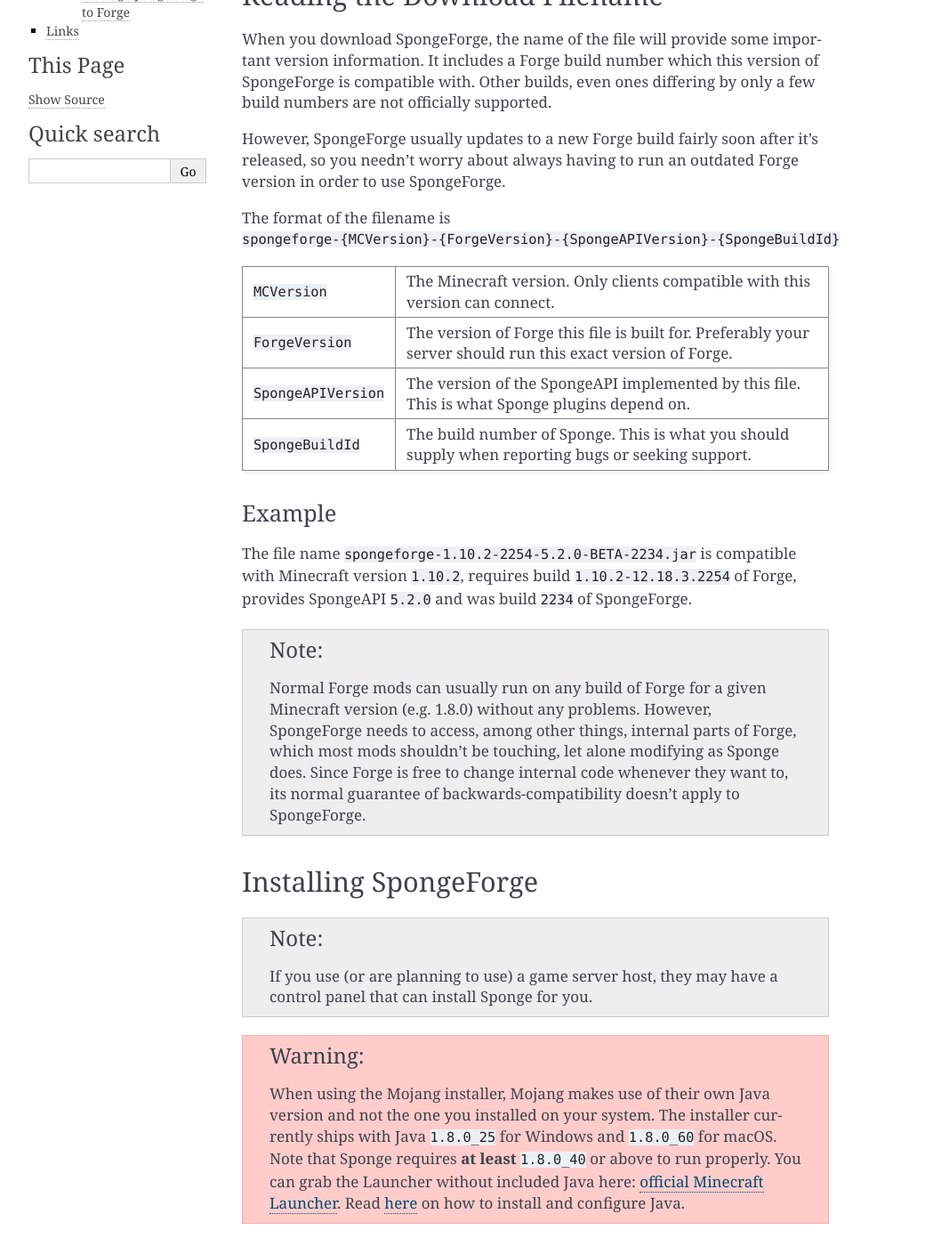
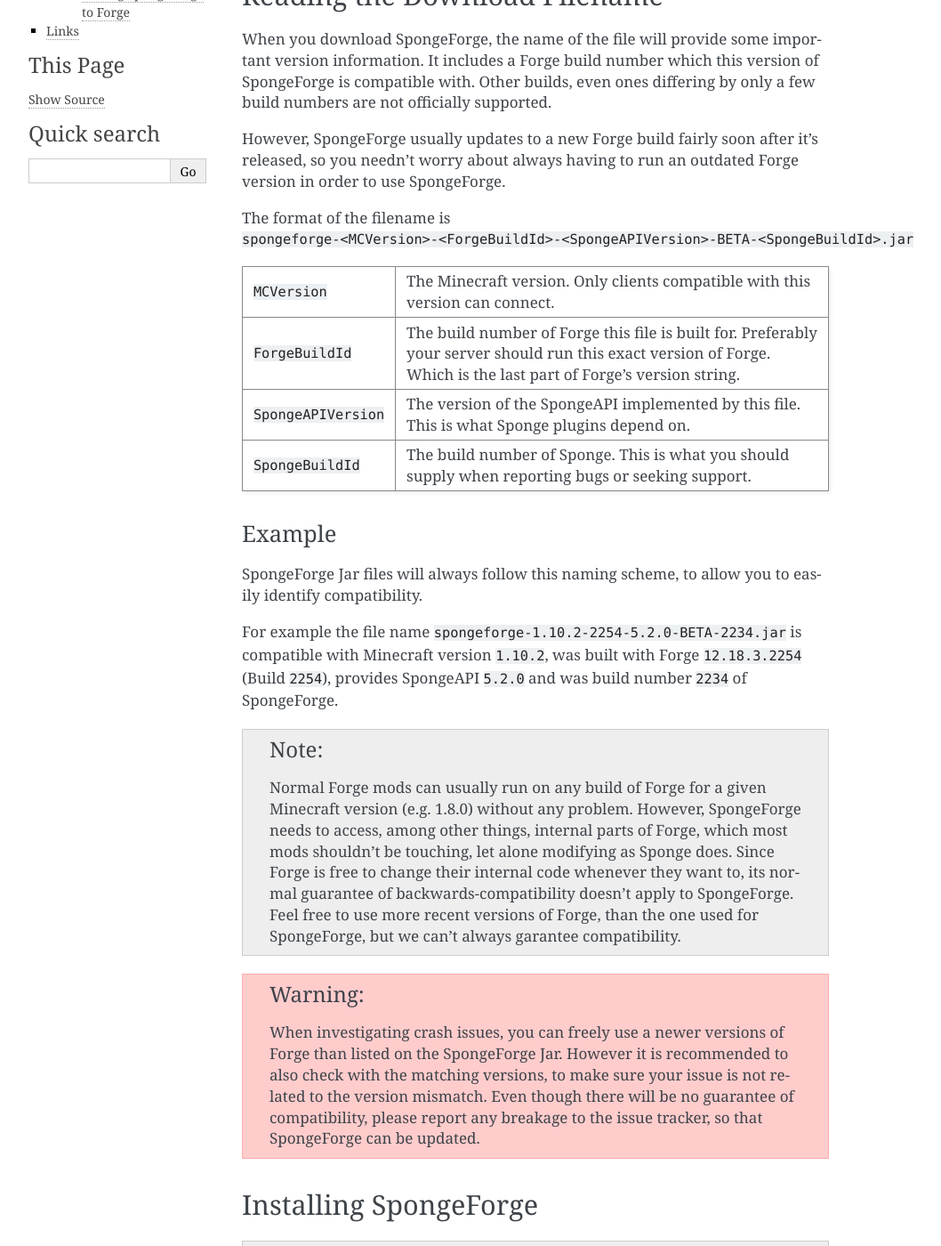
Before and after one commit to SpongePowered/SpongeDocs, a Sphinx documentation site: the page built from source/server/getting-started/implementations/spongeforge.rst, in a window 1280 px wide and 1400 px high, scrolled down 385 px. Shown: the whole window at 89% size, without its empty margins (148-1206 px from the left). Built offline with Sphinx 7.4.7, drawn with Linux system fonts in a browser that asks for light colours; pages that are not in the unit, such as notebooks, are missing from menus.

Commit message:
Follow @phit's suggestion

```diff
--- a/source/server/getting-started/implementations/spongeforge.rst
+++ b/source/server/getting-started/implementations/spongeforge.rst
@@ -23,13 +23,13 @@
 worry about always having to run an outdated Forge version in order to use SpongeForge.
 
 
-The format of the filename is ``spongeforge-{MCVersion}-{ForgeVersion}-{SpongeAPIVersion}-{SpongeBuildId}``
+The format of the filename is ``spongeforge-<MCVersion>-<ForgeBuildId>-<SpongeAPIVersion>-BETA-<SpongeBuildId>.jar``
 
 +----------------------+-----------------------------------------------------------------------------------------------+
 | ``MCVersion``        | The Minecraft version. Only clients compatible with this version can connect.                 |
 +----------------------+-----------------------------------------------------------------------------------------------+
-| ``ForgeVersion``     | The version of Forge this file is built for. Preferably your server should run this exact     |
-|                      | version of Forge.                                                                             |
+| ``ForgeBuildId``     | The build number of Forge this file is built for. Preferably your server should run this exact|
+|                      | version of Forge. Which is the last part of Forge's version string.                           |
 +----------------------+-----------------------------------------------------------------------------------------------+
 | ``SpongeAPIVersion`` | The version of the SpongeAPI implemented by this file. This is what Sponge plugins depend on. |
 +----------------------+-----------------------------------------------------------------------------------------------+
@@ -40,16 +40,28 @@
 Example
 ~~~~~~~
 
-The file name ``spongeforge-1.10.2-2254-5.2.0-BETA-2234.jar`` is compatible with Minecraft version ``1.10.2``,
-requires build ``1.10.2-12.18.3.2254`` of Forge, provides SpongeAPI ``5.2.0`` and was build ``2234`` of SpongeForge.
+SpongeForge Jar files will always follow this naming scheme, to allow you to easily identify compatibility.
+
+For example the file name ``spongeforge-1.10.2-2254-5.2.0-BETA-2234.jar`` is compatible with Minecraft version ``1.10.2``,
+was built with Forge ``12.18.3.2254`` (Build ``2254``), provides SpongeAPI ``5.2.0`` and was build number ``2234`` of
+SpongeForge.
 
 .. note::
 
-    Normal Forge mods can usually run on any build of Forge for a given Minecraft version (e.g. 1.8.0) without
-    any problems. However, SpongeForge needs to access, among other things, internal parts of Forge, which
-    most mods shouldn't be touching, let alone modifying as Sponge does. Since Forge is free to change internal
-    code whenever they want to, its normal guarantee of backwards-compatibility doesn't apply to SpongeForge.
+    Normal Forge mods can usually run on any build of Forge for a given Minecraft version (e.g. 1.8.0) without any
+    problem. However, SpongeForge needs to access, among other things, internal parts of Forge, which most mods
+    shouldn’t be touching, let alone modifying as Sponge does. Since Forge is free to change their internal code
+    whenever they want to, its normal guarantee of backwards-compatibility doesn’t apply to SpongeForge. Feel free to
+    use more recent versions of Forge, than the one used for SpongeForge, but we can't always garantee compatibility.
 
+
+.. warning::
+
+    When investigating crash issues, you can freely use a newer versions of Forge than listed on the SpongeForge Jar.
+    However it is recommended to also check with the matching versions, to make sure your issue is not related to the
+    version mismatch.
+    Even though there will be no guarantee of compatibility, please report any breakage to the issue tracker, so that
+    SpongeForge can be updated.
 
 Installing SpongeForge
 ======================
```
